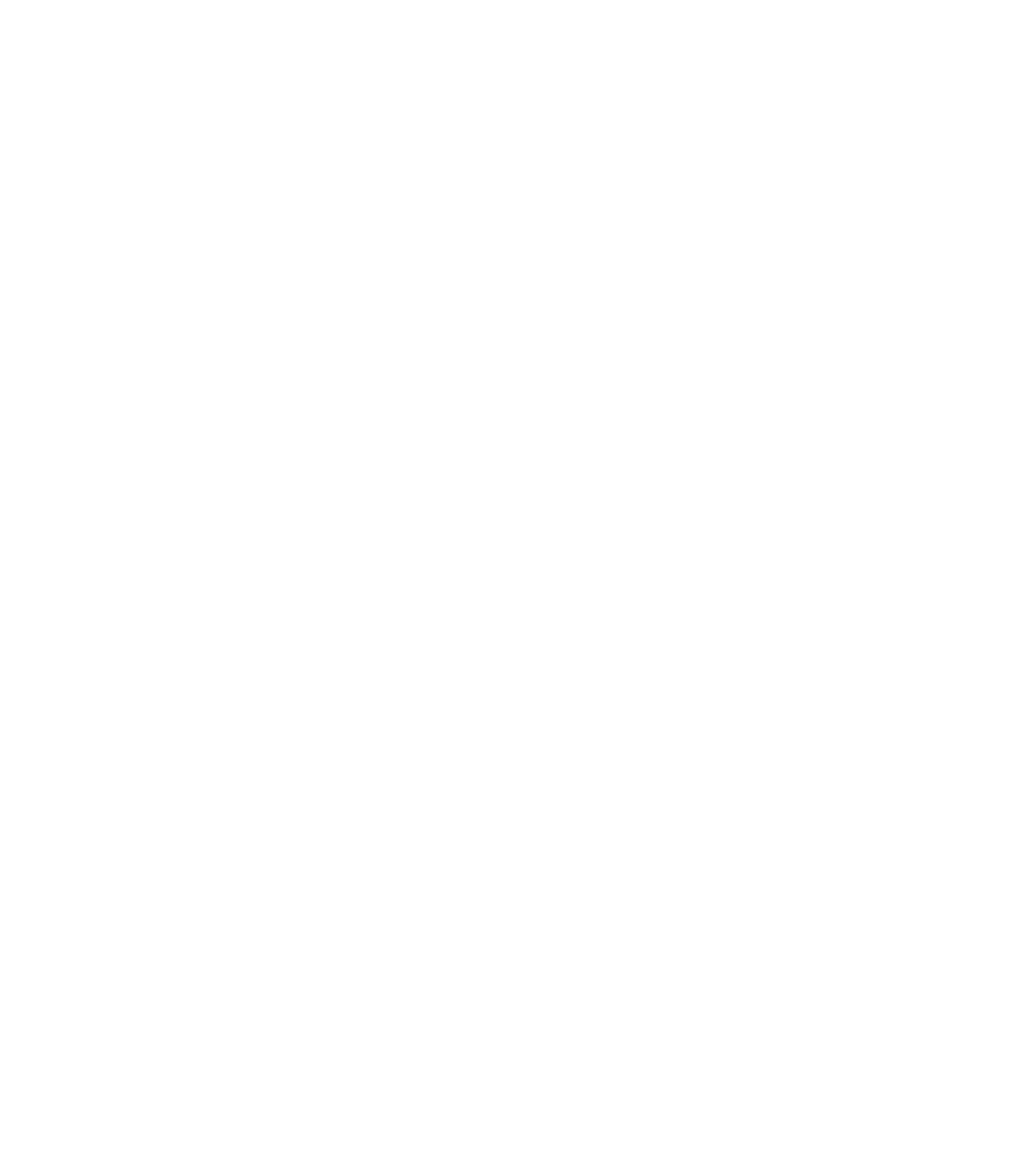
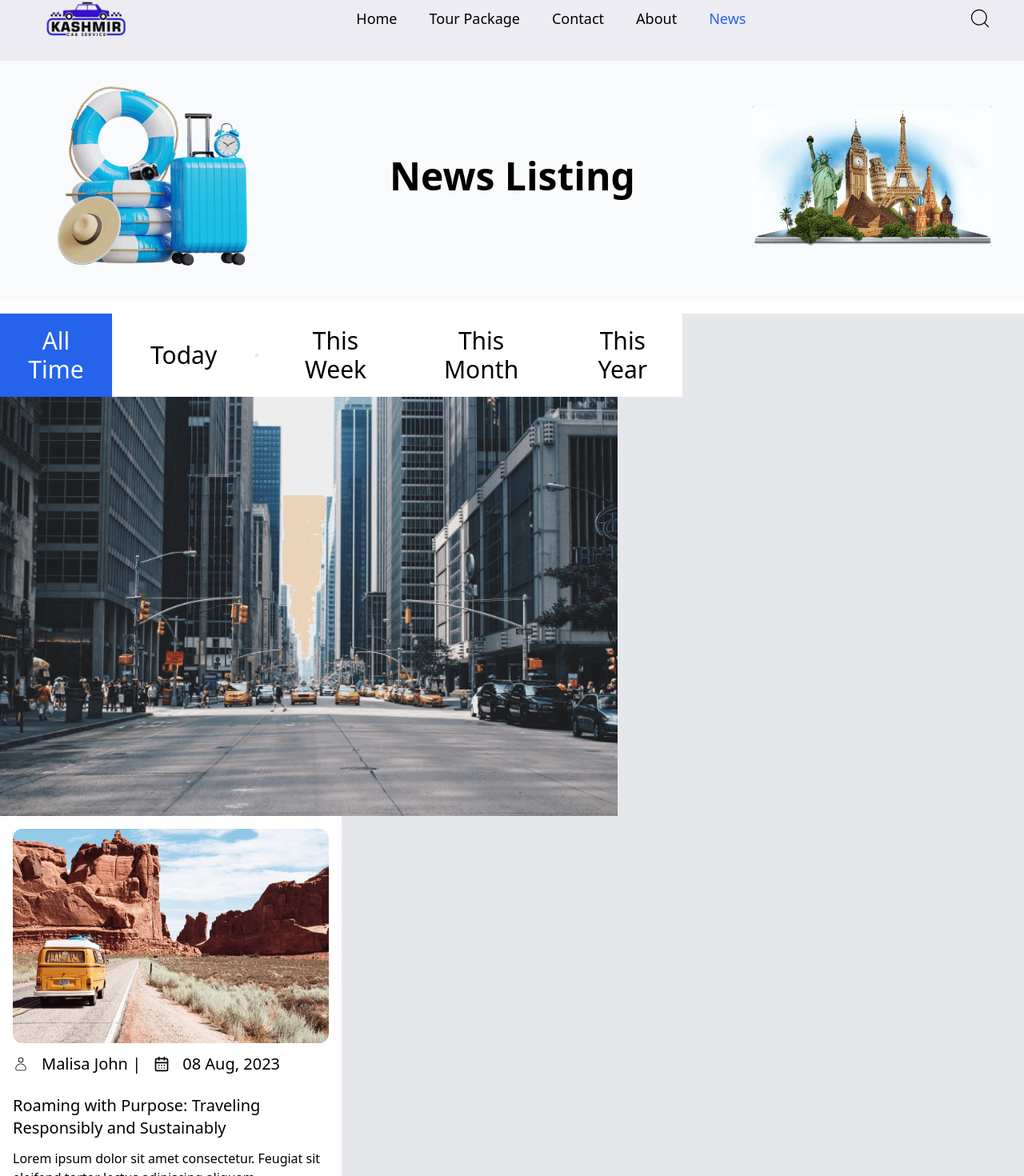
Before and after one commit to TahirSaifi09/Asha_Trip, a React (Create React App) app: page /news_Listing in a window 1280 px wide. Before the commit this address had no page. Shown: the part 30-1500 px from the top of the page at 80% size. Before the commit the page ends 800 px from the top, so only its background shows below. Built offline with nearby package versions, Linux system fonts and the light colour scheme.

Commit message:
Creating News List page

```diff
--- a/src/App.js
+++ b/src/App.js
@@ -5,6 +5,7 @@
 import PrivacyPage from "./Pages/Page/PrivacyPage";
 import ContactUs from "./Pages/Page/contactUs";
 import About from "./Pages/about/index";
+import NewsListing from "./Pages/News/newsListing";
 function App() {
   return (
     <BrowserRouter>
@@ -15,6 +16,7 @@
         <Route path="/privacyPage" element={<PrivacyPage/>}/>
         <Route path="/contact" element={<ContactUs/>}/>
         <Route path="/about" element={<About />}/>
+        <Route path="/news_Listing" element={<NewsListing/>}/>
       </Routes>
     </BrowserRouter>
   );
--- a/src/Component/home_component/footer.jsx
+++ b/src/Component/home_component/footer.jsx
@@ -17,7 +17,7 @@
           euismod.
         </p>
         <p>Subscribe to our special offers</p>
-        <div className="h-12  gap-3 flex max-sm:flex-wrap justify-between max-sm:px-0 max-lg:px-4 border-black items-center px-1 mt-4 rounded-lg bg-slate-200 max-xl:gap-2 ">
+        <div className="h-12  gap-3 flex max-sm:flex-wrap justify-between max-sm:px-0 max-sm:pr-2 max-lg:px-4 border-black items-center px-1 mt-4 rounded-lg bg-slate-200 max-xl:gap-2 ">
           <input
             type="text"
             name="email"
--- a/src/Component/home_component/navbar.jsx
+++ b/src/Component/home_component/navbar.jsx
@@ -30,7 +30,7 @@
     },
     {
       page:"News",
-      path:null
+      path:"/news_Listing"
     },
   ];
 
--- /dev/null
+++ b/src/Component/newsListCom/allTime.jsx
@@ -0,0 +1,101 @@
+import { CiUser } from "react-icons/ci";
+import { LuCalendarDays } from "react-icons/lu";
+
+export default function AllTime() {
+  const list = [
+    {
+      photo: "blog-1.png",
+      userIcon: <CiUser />,
+      userName: "Malisa John",
+      calendarIcon: <LuCalendarDays />,
+      date: "08 Aug, 2023",
+      roamingText:
+        "Roaming with Purpose: Traveling Responsibly and Sustainably",
+      para: "Lorem ipsum dolor sit amet consectetur. Feugiat sit eleifend tortor lectus adipiscing aliquam.",
+    },
+    {
+      photo: "blog-2.png",
+      userIcon: <CiUser />,
+      userName: "Malisa John",
+      calendarIcon: <LuCalendarDays />,
+      date: "08 Aug, 2023",
+      roamingText:
+        "Roaming with Purpose: Traveling Responsibly and Sustainably",
+      para: "Lorem ipsum dolor sit amet consectetur. Feugiat sit eleifend tortor lectus adipiscing aliquam.",
+    },
+    {
+      photo: "blog-3.png",
+      userIcon: <CiUser />,
+      userName: "Malisa John",
+      calendarIcon: <LuCalendarDays />,
+      date: "08 Aug, 2023",
+      roamingText:
+        "Roaming with Purpose: Traveling Responsibly and Sustainably",
+      para: "Lorem ipsum dolor sit amet consectetur. Feugiat sit eleifend tortor lectus adipiscing aliquam.",
+    },
+    {
+      photo: "blog-4.png",
+      userIcon: <CiUser />,
+      userName: "Malisa John",
+      calendarIcon: <LuCalendarDays />,
+      date: "08 Aug, 2023",
+      roamingText:
+        "Roaming with Purpose: Traveling Responsibly and Sustainably",
+      para: "Lorem ipsum dolor sit amet consectetur. Feugiat sit eleifend tortor lectus adipiscing aliquam.",
+    },
+    {
+      photo: "blog-5.png",
+      userIcon: <CiUser />,
+      userName: "Malisa John",
+      calendarIcon: <LuCalendarDays />,
+      date: "08 Aug, 2023",
+      roamingText:
+        "Roaming with Purpose: Traveling Responsibly and Sustainably",
+      para: "Lorem ipsum dolor sit amet consectetur. Feugiat sit eleifend tortor lectus adipiscing aliquam.",
+    },
+  ];
+
+  return (
+    <div className="bg-gray-200">
+      <div className="text-3xl font-medium flex justify-center gap-4 mt-4 bg-white w-2/3 items-center">
+        <button className="bg-blue-600 px-8 py-4 text-white hover:bg-white hover:text-black duration-700 shadow-md">
+          All Time
+        </button>
+        <button className="hover:bg-blue-600 px-8 py-4 hover:text-white duration-700">
+          Today
+        </button>
+        <hr className="border-2 " />
+        <button className="hover:bg-blue-600 px-8 py-4 hover:text-white duration-700">
+          This Week
+        </button>
+        <button className="hover:bg-blue-600 px-8 py-4 hover:text-white duration-700">
+          This Month
+        </button>
+        <button className="hover:bg-blue-600 px-8 py-4 hover:text-white duration-700">
+          This Year
+        </button>
+      </div>
+
+      <div>
+        <img src="blog-2.png" alt="blog2" />
+        <div></div>
+      </div>
+
+      <div className="bg-white w-1/3 flex flex-wrap">
+        {list.map((item, index) => (
+          <div key={item} className="p-4">
+            <img src={item.photo} alt="blogs" className="rounded-xl" />
+            <div className="flex items-center gap-4 text-xl py-3">
+              {item.userIcon} {item.userName} | {item.calendarIcon} {item.date}
+            </div>
+            <div className="text-xl font-medium pr-20 py-3">
+            {item.roamingText}
+            </div>
+            {item.para}
+          </div>
+        ))}
+        <div></div>
+      </div>
+    </div>
+  );
+}
--- /dev/null
+++ b/src/Component/newsListCom/hero.jsx
@@ -0,0 +1,23 @@
+export default function Hero(){
+    return(
+        <div>
+            <div className="px-10 max-sm:px-2 xl:h-[300px] w-full max-lg:py-4 bg-slate-50">
+        <div className="flex justify-between items-center bg-slate-50">
+          <img
+            src="vacation.png"
+            alt="vacation"
+            className="h-72 max-sm:h-20 max-md:h-32 max-lg:h-48 max-sm:mt-6 p-8 max-sm:p-1 max-md:p-3"
+          />
+          <h1 className="text-center text-5xl max-sm:text-2xl font-bold w-1/3">
+            News Listing
+          </h1>
+          <img
+            src="Location.png"
+            alt="plan"
+            className="w-1/4 max-sm:w-1/4 bg-slate-200"
+          />
+        </div>
+      </div>
+        </div>
+    )
+}
--- a/src/Pages/HomePage/Home.jsx
+++ b/src/Pages/HomePage/Home.jsx
@@ -9,7 +9,7 @@
 import Discover from "../../Component/home_component/Discover";
 import ContactUs from "../../Component/home_component/ContactUs";
 import LetestNews from "../../Component/home_component/LetestNews";
-import Available from "../../Component/home_component/available";
+// import Available from "../../Component/home_component/available";
 import ClientThink from "../../Component/home_component/clientThink";
 export default function FlyNow() {
   return (
--- /dev/null
+++ b/src/Pages/News/newsListing.jsx
@@ -0,0 +1,14 @@
+import Navbar from "../../Component/home_component/navbar";
+import AllTime from "../../Component/newsListCom/allTime";
+import Hero from "../../Component/newsListCom/hero";
+
+
+export default function NewsListing(){
+    return(
+        <div>
+            <Navbar />
+            <Hero />
+            <AllTime />
+        </div>
+    )
+}
```
